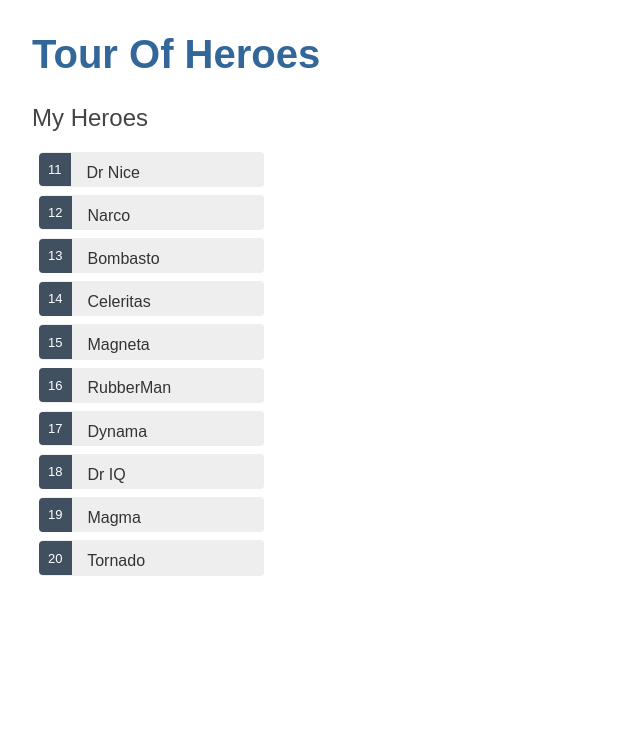
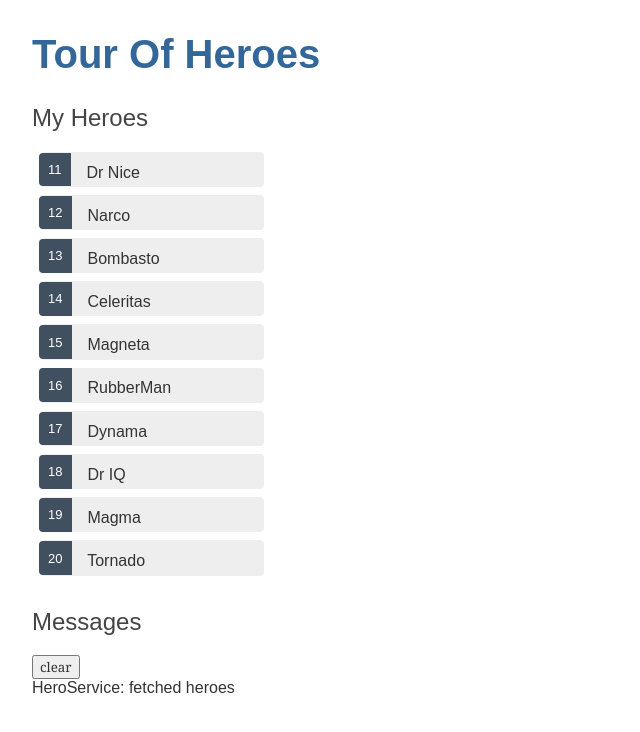
Before and after one commit to tempesttswinson/tourOfHeroes2, an Angular app: page / in a window 1280 px wide. Shown: the top 732 px of the page, without its empty margins (0-640 px from the left). Built offline with nearby package versions, Linux system fonts and the light colour scheme.

Commit message:
created message service that will display messages once hero is fetched

```diff
--- a/src/app/app.component.html
+++ b/src/app/app.component.html
@@ -1,3 +1,4 @@
 <h1>{{title}}</h1>
 
 <app-heroes></app-heroes>
+<app-messages></app-messages>
--- a/src/app/app.module.ts
+++ b/src/app/app.module.ts
@@ -4,12 +4,14 @@ import { FormsModule } from '@angular/forms'; // <-- NgModel lives here
 import { AppComponent } from './app.component';
 import { HeroesComponent } from './heroes/heroes.component';
 import { HeroDetailComponent } from './hero-detail/hero-detail.component';
+import { MessagesComponent } from './messages/messages.component';
 
 @NgModule({
   declarations: [
     AppComponent,
     HeroesComponent,
-    HeroDetailComponent
+    HeroDetailComponent,
+    MessagesComponent
   ],
   imports: [
     BrowserModule,
--- a/src/app/hero.service.ts
+++ b/src/app/hero.service.ts
@@ -2,15 +2,19 @@ import { Injectable } from '@angular/core';
 import { Hero } from './hero';
 import { HEROES } from './mock-heroes';
 import { Observable, of } from 'rxjs';
+import { MessageService } from './message.service';
+
 
 @Injectable({
   providedIn: 'root'
 })
 export class HeroService {
 
-  constructor() { }
+  constructor(private messageService: MessageService) { }
 
   getHeroes(): Observable<Hero[]> {
+    // TODO: send the message _after_ fetching the heroes
+    this.messageService.add('HeroService: fetched heroes');
     return of(HEROES);
   }
 
--- a/src/app/heroes/heroes.component.ts
+++ b/src/app/heroes/heroes.component.ts
@@ -2,6 +2,8 @@ import { Component, OnInit } from '@angular/core';
 import { Hero } from '../hero';
 import { HEROES } from '../mock-heroes';
 import { HeroService } from '../hero.service';
+import { MessageService } from '../message.service';
+
 
 @Component({
   selector: 'app-heroes',
@@ -13,7 +15,7 @@ export class HeroesComponent implements OnInit {
   heroes: Hero[];
   selectedHero: Hero;
 
-  constructor(private heroService: HeroService) { }
+  constructor(private heroService: HeroService, private messageService: MessageService) { }
 
   ngOnInit() {
     this.getHeroes();
@@ -21,6 +23,8 @@ export class HeroesComponent implements OnInit {
 
   onSelect(hero: Hero): void {
     this.selectedHero = hero;
+    this.messageService.add(`HeroService: Selected hero id=${hero.id}`);
+
   }
 
   getHeroes(): void {
--- /dev/null
+++ b/src/app/message.service.ts
@@ -0,0 +1,16 @@
+import { Injectable } from '@angular/core';
+
+@Injectable({
+  providedIn: 'root',
+})
+export class MessageService {
+  messages: string[] = [];
+
+  add(message: string) {
+    this.messages.push(message);
+  }
+
+  clear() {
+    this.messages = [];
+  }
+}
--- /dev/null
+++ b/src/app/messages/messages.component.html
@@ -0,0 +1,7 @@
+<div *ngIf="messageService.messages.length">
+
+    <h2>Messages</h2>
+    <button class="clear" (click)="messageService.clear()">clear</button>
+    <div *ngFor='let message of messageService.messages'> {{message}} </div>
+
+</div>
--- /dev/null
+++ b/src/app/messages/messages.component.ts
@@ -0,0 +1,17 @@
+import { Component, OnInit } from '@angular/core';
+import { MessageService } from '../message.service';
+
+
+@Component({
+  selector: 'app-messages',
+  templateUrl: './messages.component.html',
+  styleUrls: ['./messages.component.css']
+})
+export class MessagesComponent implements OnInit {
+
+  constructor(public messageService: MessageService) { }
+
+  ngOnInit(): void {
+  }
+
+}
```
Also changed, not shown: src/app/messages/messages.component.css (added), 2 other files (tests, documents, lock files or other folders).
